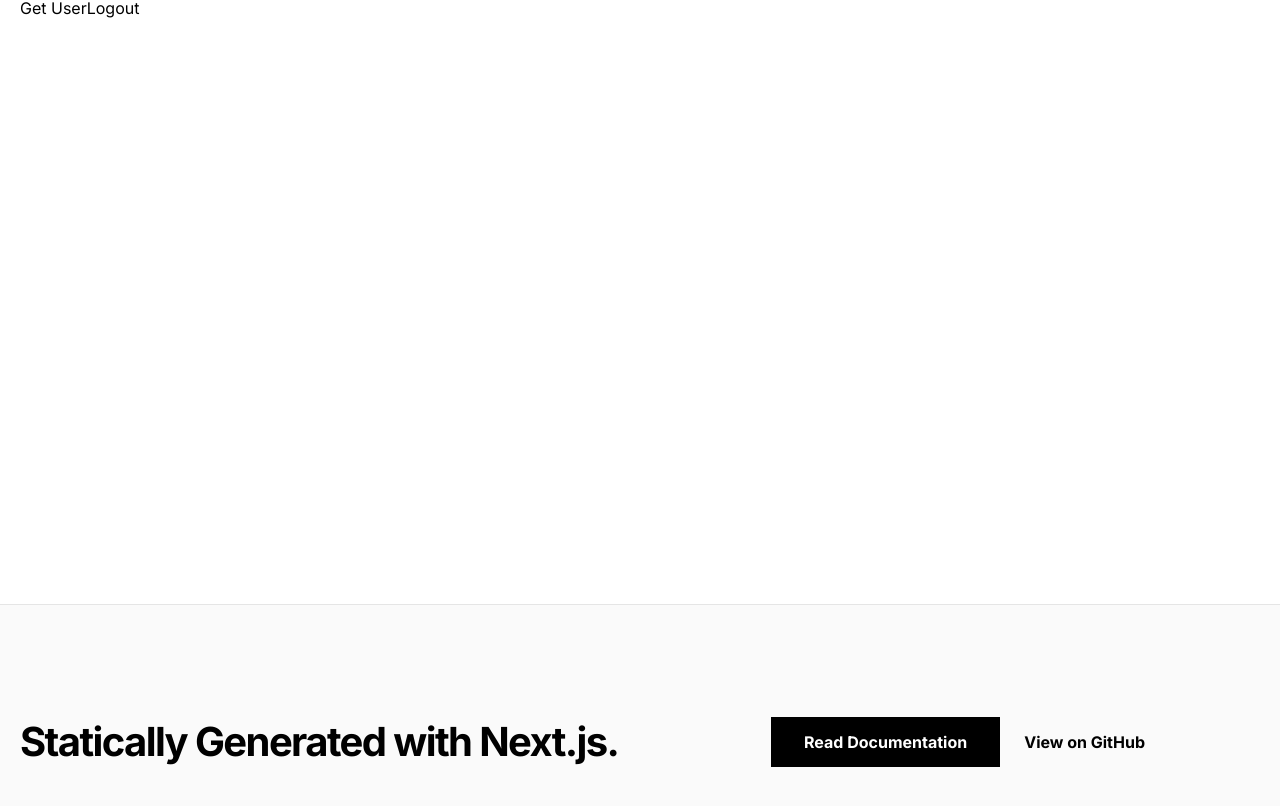
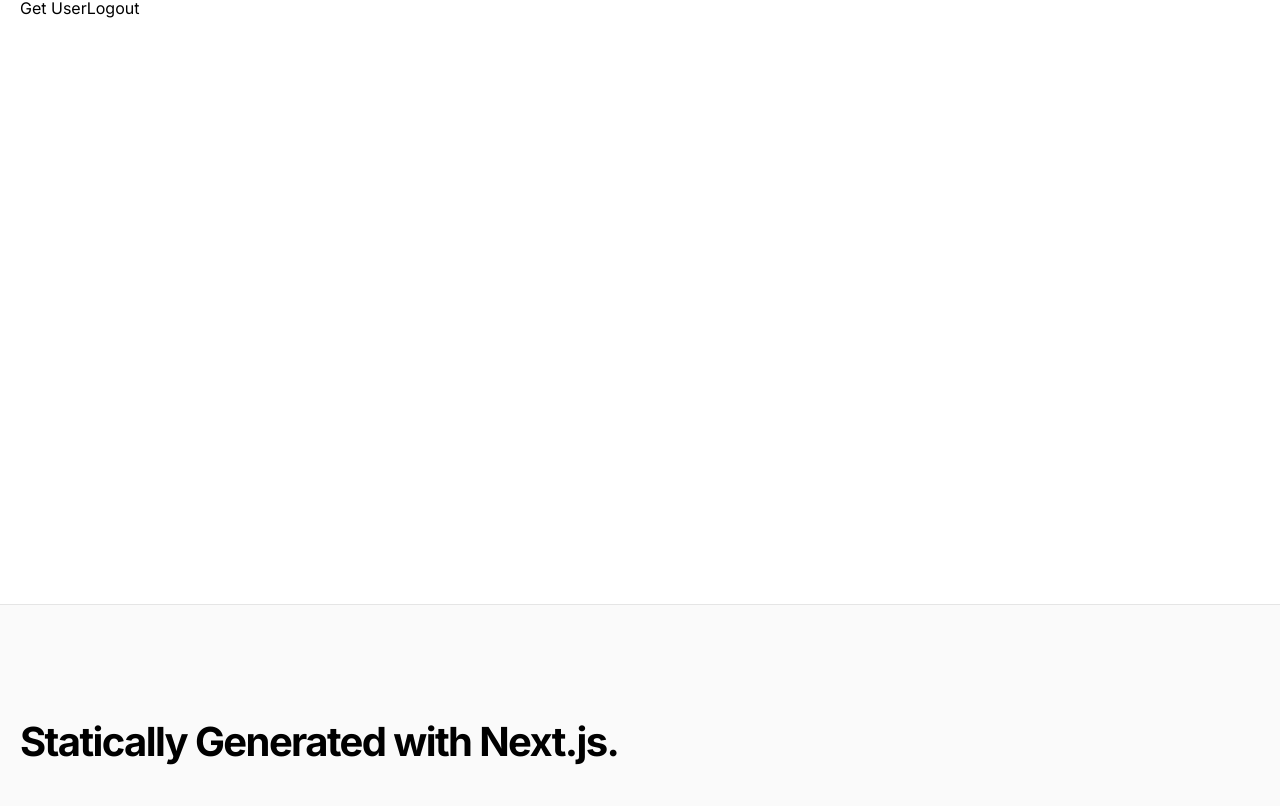
Before and after one commit to joelbitar/innovation-platform, a Next.js app in the folder frontend/: page /login in a window 1280 px wide. Shown: the part 228-1034 px from the top of the page. Built offline with nearby package versions, Linux system fonts and the light colour scheme.

Commit message:
chore: Innovation platform stuff

```diff
--- a/frontend/src/app/_components/footer.tsx
+++ b/frontend/src/app/_components/footer.tsx
@@ -1,5 +1,4 @@
 import Container from "@/app/_components/container";
-import { EXAMPLE_PATH } from "@/lib/constants";
 
 export function Footer() {
     return (
@@ -10,18 +9,6 @@
                         Statically Generated with Next.js.
                     </h3>
                     <div className="flex flex-col lg:flex-row justify-center items-center lg:pl-4 lg:w-1/2">
-            <a
-              href="https://nextjs.org/docs/app/building-your-application/routing/layouts-and-templates"
-              className="mx-3 bg-black hover:bg-white hover:text-black border border-black text-white font-bold py-3 px-12 lg:px-8 duration-200 transition-colors mb-6 lg:mb-0"
-            >
-              Read Documentation
-            </a>
-            <a
-              href={`https://github.com/vercel/next.js/tree/canary/examples/${EXAMPLE_PATH}`}
-              className="mx-3 font-bold hover:underline"
-            >
-              View on GitHub
-            </a>
                     </div>
                 </div>
             </Container>
--- a/frontend/src/app/layout.tsx
+++ b/frontend/src/app/layout.tsx
@@ -1,17 +1,18 @@
 import Footer from "@/app/_components/footer";
-import { CMS_NAME, HOME_OG_IMAGE_URL } from "@/lib/constants";
+import { SITE_NAME, HOME_OG_IMAGE_URL } from "@/lib/constants";
 import type { Metadata } from "next";
 import { Inter } from "next/font/google";
 import cn from "classnames";
 //import { ThemeSwitcher } from "./_components/theme-switcher";
 
 import "./globals.css";
+import React from "react";
 
 const inter = Inter({ subsets: ["latin"] });
 
 export const metadata: Metadata = {
-  title: `Next.js Blog Example with ${CMS_NAME}`,
-  description: `A statically generated blog example using Next.js and ${CMS_NAME}.`,
+  title: `${SITE_NAME}`,
+  description: "Innovation Platform",
   openGraph: {
     images: [HOME_OG_IMAGE_URL],
   },
@@ -55,7 +56,6 @@
           content="/favicon/browserconfig.xml"
         />
         <meta name="theme-color" content="#000" />
-        <link rel="alternate" type="application/rss+xml" href="/feed.xml" />
       </head>
       <body
         className={cn(inter.className, "dark:bg-slate-900 dark:text-slate-400")}
--- a/frontend/src/lib/apiClient.ts
+++ b/frontend/src/lib/apiClient.ts
@@ -262,7 +262,7 @@
             console.log('No need to try to make the request. Users needs to go and log in')
             return new Promise((resolve, reject) => {
                 // Send browser to Login page at; /login
-                window.location.href = '/login/';
+                //window.location.href = '/login/';
                 reject('No access token and no refresh token')
             })
         }
--- a/frontend/src/lib/constants.ts
+++ b/frontend/src/lib/constants.ts
@@ -1,4 +1,3 @@
-export const EXAMPLE_PATH = "blog-starter";
-export const CMS_NAME = "Markdown";
+export const SITE_NAME = "Innovation Platform";
 export const HOME_OG_IMAGE_URL =
   "https://og-image.vercel.app/Next.js%20Blog%20Starter%20Example.png?theme=light&md=1&fontSize=100px&images=https%3A%2F%2Fassets.vercel.com%2Fimage%2Fupload%2Ffront%2Fassets%2Fdesign%2Fnextjs-black-logo.svg";
```
Lines whose indentation alone changed are shown as unchanged.
